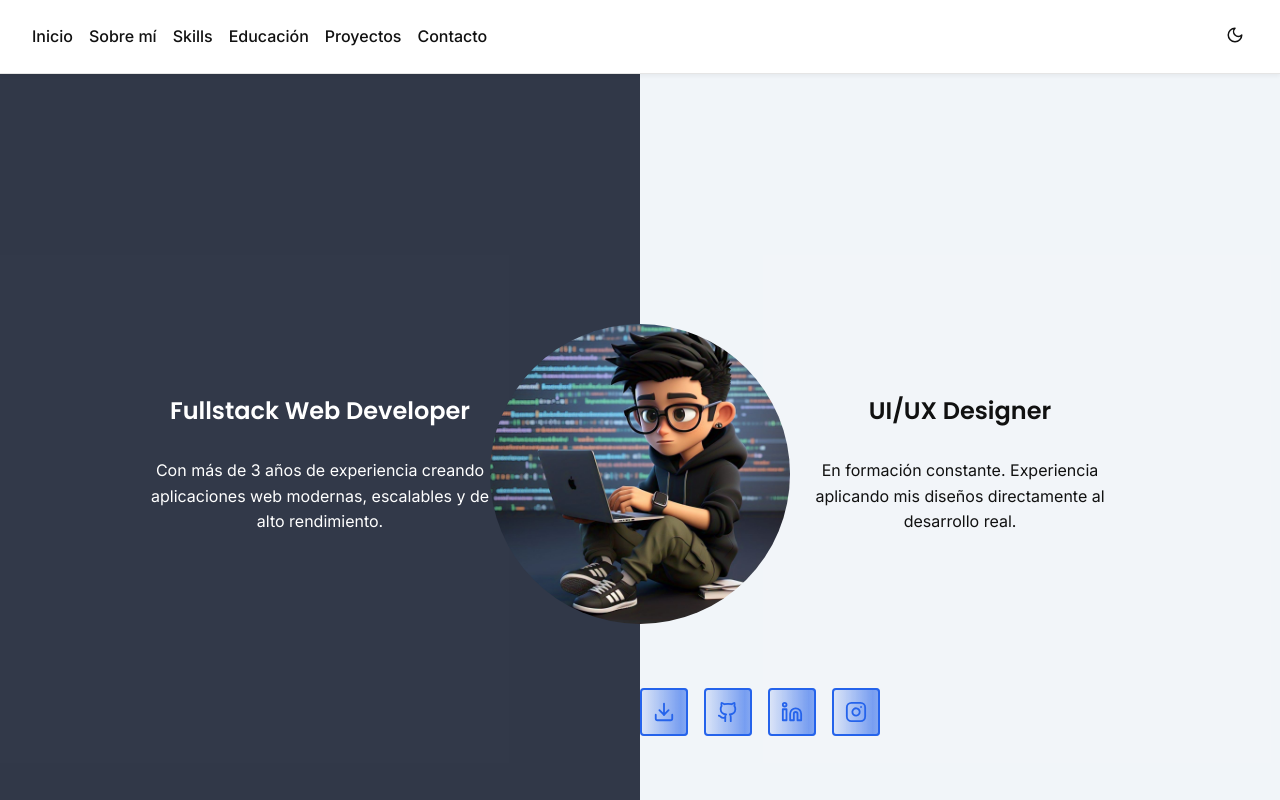
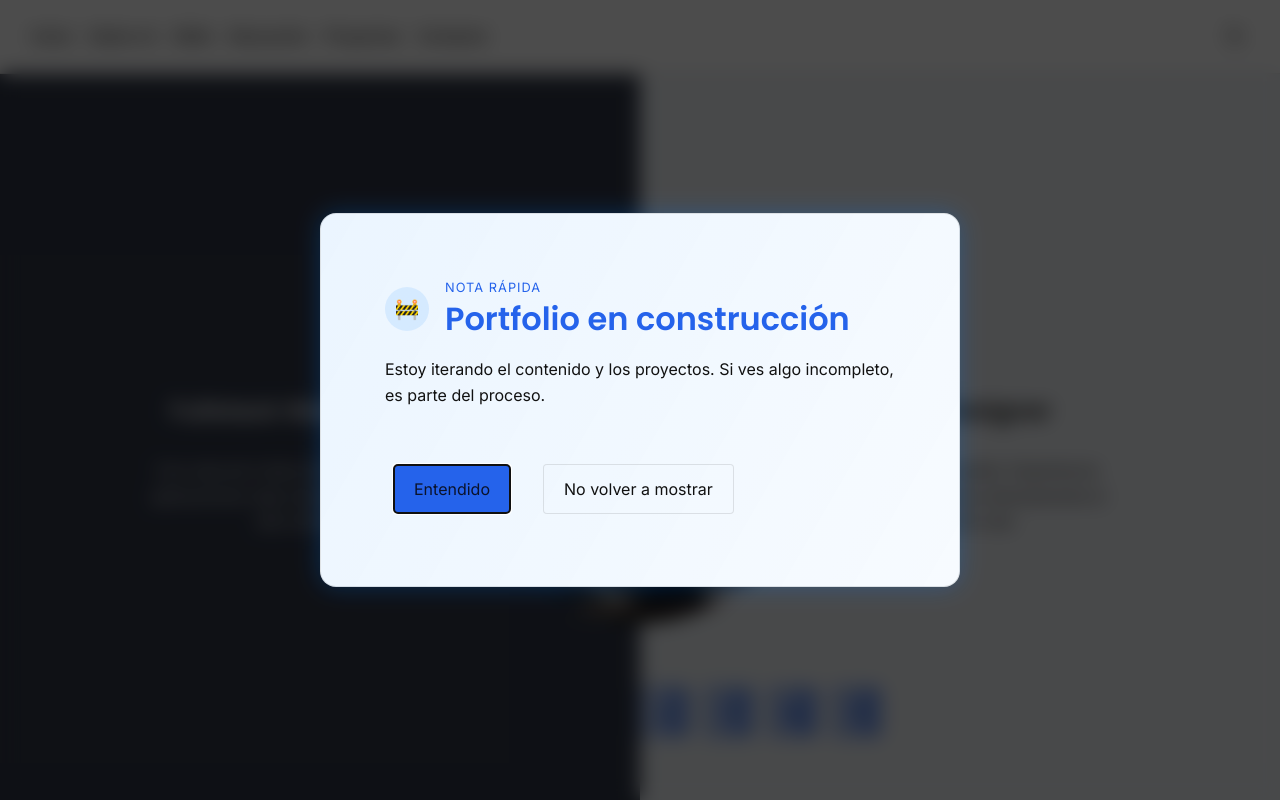
Before and after one commit to maw506/portfolio_astro, an Astro site: page / in a window 1280 px wide. Shown: the top 800 px of the page. Built offline with nearby package versions, Linux system fonts and the light colour scheme; Astro itself is replaced by a stand-in of ours; animation ran at ten frames a second.

Commit message:
Add development notice modal and shared modal component

```diff
--- /dev/null
+++ b/src/components/react/ui/DevelopmentNotice.tsx
@@ -0,0 +1,93 @@
+import React, { useCallback, useEffect, useId, useState } from "react";
+import Modal from "./Modal";
+
+const STORAGE_KEY = "portfolio_development_notice";
+const ONE_DAY = 24 * 60 * 60 * 1000;
+
+type NoticePreference = {
+  hideUntil?: number;
+  permanentlyDismissed?: boolean;
+};
+
+const parsePreference = (): NoticePreference | null => {
+  if (typeof window === "undefined") return null;
+  const raw = window.localStorage.getItem(STORAGE_KEY);
+  if (!raw) return null;
+
+  try {
+    return JSON.parse(raw) as NoticePreference;
+  } catch {
+    return null;
+  }
+};
+
+export default function DevelopmentNotice() {
+  const [isOpen, setIsOpen] = useState(false);
+
+  useEffect(() => {
+    if (typeof window === "undefined") return;
+
+    const preference = parsePreference();
+    if (preference?.permanentlyDismissed) return;
+    if (preference?.hideUntil && Date.now() < preference.hideUntil) return;
+    setIsOpen(true);
+  }, []);
+
+  const persistPreference = useCallback(
+    (days: number | null, permanentlyDismissed = false) => {
+      if (typeof window === "undefined") return;
+      const hideUntil = days ? Date.now() + days * ONE_DAY : undefined;
+      const payload: NoticePreference = {
+        hideUntil,
+        permanentlyDismissed,
+      };
+      window.localStorage.setItem(STORAGE_KEY, JSON.stringify(payload));
+    },
+    [],
+  );
+
+  const handleCloseForNow = useCallback(() => {
+    persistPreference(7);
+    setIsOpen(false);
+  }, [persistPreference]);
+
+  const handleNeverShow = useCallback(() => {
+    persistPreference(null, true);
+    setIsOpen(false);
+  }, [persistPreference]);
+
+  const titleId = useId();
+  const descriptionId = useId();
+
+  return (
+    <Modal
+      isOpen={isOpen}
+      onClose={handleCloseForNow}
+      labelledBy={titleId}
+      describedBy={descriptionId}
+      contentClassName="dev-modal"
+    >
+      <div className="dev-modal__header">
+        <div className="dev-modal__icon" aria-hidden="true">
+          🚧
+        </div>
+        <div>
+          <p className="dev-modal__eyebrow">Nota rápida</p>
+          <h3 id={titleId}>Portfolio en construcción</h3>
+        </div>
+      </div>
+      <p id={descriptionId} className="dev-modal__body">
+        Estoy iterando el contenido y los proyectos. Si ves algo incompleto, es
+        parte del proceso.
+      </p>
+      <div className="dev-modal__actions">
+        <button className="btn primary" type="button" onClick={handleCloseForNow}>
+          Entendido
+        </button>
+        <button className="btn ghost" type="button" onClick={handleNeverShow}>
+          No volver a mostrar
+        </button>
+      </div>
+    </Modal>
+  );
+}
--- /dev/null
+++ b/src/components/react/ui/Modal.tsx
@@ -0,0 +1,139 @@
+import React, { useEffect, useMemo, useRef, useState } from "react";
+import { createPortal } from "react-dom";
+
+type ModalProps = {
+  isOpen: boolean;
+  onClose: () => void;
+  children: React.ReactNode;
+  labelledBy?: string;
+  describedBy?: string;
+  closeOnOverlayClick?: boolean;
+  overlayClassName?: string;
+  contentClassName?: string;
+};
+
+const FOCUSABLE_SELECTORS =
+  'a[href], button, textarea, input, select, details, [tabindex]:not([tabindex="-1"])';
+
+export default function Modal({
+  isOpen,
+  onClose,
+  children,
+  labelledBy,
+  describedBy,
+  closeOnOverlayClick = true,
+  overlayClassName = "",
+  contentClassName = "",
+}: ModalProps) {
+  const [mounted, setMounted] = useState(false);
+  const overlayRef = useRef<HTMLDivElement | null>(null);
+  const contentRef = useRef<HTMLDivElement | null>(null);
+  const lastActiveElement = useRef<Element | null>(null);
+
+  useEffect(() => {
+    setMounted(true);
+  }, []);
+
+  useEffect(() => {
+    if (!isOpen || typeof document === "undefined") return undefined;
+
+    lastActiveElement.current = document.activeElement;
+    document.body.classList.add("modal-open");
+
+    const content = contentRef.current;
+    const firstFocusable = content?.querySelector<HTMLElement>(
+      FOCUSABLE_SELECTORS,
+    );
+    (firstFocusable ?? content)?.focus();
+
+    return () => {
+      document.body.classList.remove("modal-open");
+      if (lastActiveElement.current instanceof HTMLElement) {
+        lastActiveElement.current.focus();
+      }
+    };
+  }, [isOpen]);
+
+  useEffect(() => {
+    if (!isOpen || typeof document === "undefined") return undefined;
+
+    const handleKeyDown = (event: KeyboardEvent) => {
+      if (!contentRef.current) return;
+
+      if (event.key === "Escape") {
+        event.preventDefault();
+        onClose();
+      }
+
+      if (event.key === "Tab") {
+        const focusables = Array.from(
+          contentRef.current.querySelectorAll<HTMLElement>(FOCUSABLE_SELECTORS),
+        ).filter((el) => !el.hasAttribute("disabled"));
+
+        if (focusables.length === 0) {
+          event.preventDefault();
+          contentRef.current.focus();
+          return;
+        }
+
+        const first = focusables[0];
+        const last = focusables[focusables.length - 1];
+        const active = document.activeElement as HTMLElement | null;
+        const isShift = event.shiftKey;
+
+        if (!active || !contentRef.current.contains(active)) {
+          event.preventDefault();
+          (isShift ? last : first).focus();
+          return;
+        }
+
+        if (!isShift && active === last) {
+          event.preventDefault();
+          first.focus();
+        } else if (isShift && active === first) {
+          event.preventDefault();
+          last.focus();
+        }
+      }
+    };
+
+    document.addEventListener("keydown", handleKeyDown);
+    return () => document.removeEventListener("keydown", handleKeyDown);
+  }, [isOpen, onClose]);
+
+  const portalTarget = useMemo(
+    () => (typeof document !== "undefined" ? document.body : null),
+    [],
+  );
+
+  if (!mounted || !isOpen || !portalTarget) return null;
+
+  const handleOverlayClick = (event: React.MouseEvent<HTMLDivElement>) => {
+    if (!closeOnOverlayClick) return;
+    if (event.target === overlayRef.current) {
+      onClose();
+    }
+  };
+
+  return createPortal(
+    <div
+      className={`modal-overlay ${overlayClassName}`.trim()}
+      role="presentation"
+      onMouseDown={handleOverlayClick}
+      ref={overlayRef}
+    >
+      <div
+        className={`modal-card ${contentClassName}`.trim()}
+        role="dialog"
+        aria-modal="true"
+        aria-labelledby={labelledBy}
+        aria-describedby={describedBy}
+        tabIndex={-1}
+        ref={contentRef}
+      >
+        {children}
+      </div>
+    </div>,
+    portalTarget,
+  );
+}
--- a/src/components/react/ui/ProjectModal.tsx
+++ b/src/components/react/ui/ProjectModal.tsx
@@ -1,6 +1,7 @@
-import React from "react";
+import React, { useId } from "react";
 import { Tag } from "antd";
 import { tagColors } from "../../../utils/tagColors";
+import Modal from "./Modal";
 
 interface Project {
   title: string;
@@ -23,17 +24,25 @@ interface Props {
 }
 
 export default function ProjectModal({ isOpen, onClose, project }: Props) {
+  const titleId = useId();
+  const descriptionId = useId();
+
   if (!isOpen || !project) return null;
 
   return (
-    <div className="modal-overlay" onClick={onClose}>
-      <div className="modal-card" onClick={(e) => e.stopPropagation()}>
-        <button className="modal-close" onClick={onClose}>
+    <Modal
+      isOpen={isOpen}
+      onClose={onClose}
+      labelledBy={titleId}
+      describedBy={descriptionId}
+      contentClassName="project-modal"
+    >
+      <button className="modal-close" onClick={onClose} aria-label="Cerrar modal">
         ✕
       </button>
 
-        <h3>{project.title}</h3>
-        <p>{project.description}</p>
+      <h3 id={titleId}>{project.title}</h3>
+      <p id={descriptionId}>{project.description}</p>
 
       <div className="modal-flex">
         {project.rol && (
@@ -86,7 +95,6 @@ export default function ProjectModal({ isOpen, onClose, project }: Props) {
       {project.image && (
         <img src={project.image} alt={project.title} className="modal-img" />
       )}
-      </div>
-    </div>
+    </Modal>
   );
 }
--- a/src/layouts/MainLayout.astro
+++ b/src/layouts/MainLayout.astro
@@ -1,6 +1,7 @@
 ---
 import "../styles/main.scss";
 import Header from "./Header.astro";
+import DevelopmentNotice from "../components/react/ui/DevelopmentNotice.tsx";
 ---
 
 <!doctype html>
@@ -26,6 +27,7 @@ import Header from "./Header.astro";
   <body>
     <main class="site-wrapper">
       <Header />
+      <DevelopmentNotice client:load />
       <slot />
     </main>
   </body>
--- a/src/styles/main.scss
+++ b/src/styles/main.scss
@@ -1,6 +1,7 @@
 @use "utils/variables";
 @use "base/reset";
 @use "base/typography";
+@use "utils/_projectModal.scss";
 
 .site-wrapper {
   font-family: "Inter", sans-serif;
--- a/src/styles/utils/_projectModal.scss
+++ b/src/styles/utils/_projectModal.scss
@@ -10,7 +10,12 @@
   display: flex;
   justify-content: center;
   align-items: center;
+  padding: $spacing-md;
   z-index: 9999;
+
+  @media (max-width: 640px) {
+    align-items: flex-end;
+  }
 }
 
 .modal-card {
@@ -20,10 +25,14 @@
   border-radius: $radius-lg;
   box-shadow: 0 0 25px rgba(0, 128, 255, 0.25);
   max-width: 720px;
-  width: 90%;
+  width: min(95%, 640px);
   color: var(--text-color);
   position: relative;
   animation: zoomIn 0.3s ease;
+  max-height: calc(100vh - 2 * $spacing-lg);
+  overflow: auto;
+  display: flex;
+  flex-direction: column;
 
   @keyframes zoomIn {
     from {
@@ -63,6 +72,11 @@
     }
   }
 
+  .modal-scroll {
+    overflow-y: auto;
+    max-height: 100%;
+  }
+
   .tech-tags {
     display: flex;
     flex-wrap: wrap;
@@ -75,6 +89,15 @@
     margin-top: $spacing-md;
     border: 1px solid var(--border-color);
     box-shadow: 0 0 10px rgba(100, 150, 255, 0.15);
+  }
+
+  @media (max-width: 640px) {
+    border-radius: $radius-lg $radius-lg calc($radius-lg + 6px)
+      calc($radius-lg + 6px);
+    width: 100%;
+    max-width: 100%;
+    padding: $spacing-md;
+    max-height: calc(100vh - 3 * $spacing-md);
   }
 }
 
@@ -92,3 +115,99 @@
     color: var(--primary-color);
   }
 }
+
+body.modal-open {
+  overflow: hidden;
+  touch-action: none;
+}
+
+.modal-actions,
+.dev-modal__actions {
+  display: flex;
+  gap: $spacing-sm;
+  flex-wrap: wrap;
+  justify-content: flex-end;
+  margin-top: $spacing-md;
+
+  .btn,
+  .dev-button {
+    padding: 0.75rem 1.25rem;
+    border-radius: $radius-sm;
+    border: 1px solid var(--border-color);
+    background: transparent;
+    color: var(--text-color);
+    cursor: pointer;
+    transition: transform 0.2s ease, box-shadow 0.2s ease, background 0.2s ease;
+
+    &:hover {
+      transform: translateY(-1px);
+      box-shadow: 0 4px 12px rgba(0, 0, 0, 0.12);
+    }
+  }
+
+  .btn.primary,
+  .dev-button.primary {
+    background: var(--primary-color);
+    color: #0b132b;
+    border-color: var(--primary-color);
+  }
+
+  .btn.ghost,
+  .dev-button.ghost {
+    background: rgba(255, 255, 255, 0.04);
+    border-color: var(--border-color);
+  }
+}
+
+.dev-modal {
+  background: linear-gradient(
+      120deg,
+      rgba(0, 128, 255, 0.08),
+      rgba(0, 128, 255, 0.03)
+    ),
+    var(--card-bg);
+  border-color: var(--border-color);
+  padding: $spacing-lg;
+  gap: $spacing-sm;
+
+  .dev-modal__header {
+    display: flex;
+    align-items: center;
+    gap: $spacing-sm;
+  }
+
+  .dev-modal__icon {
+    width: 44px;
+    height: 44px;
+    border-radius: 50%;
+    display: grid;
+    place-items: center;
+    background: rgba(0, 128, 255, 0.1);
+    font-size: 1.25rem;
+  }
+
+  .dev-modal__eyebrow {
+    text-transform: uppercase;
+    letter-spacing: 0.08em;
+    color: var(--primary-color);
+    font-size: 0.8rem;
+    margin: 0;
+  }
+
+  h3 {
+    margin: 0.15rem 0;
+  }
+
+  .dev-modal__body {
+    margin: 0;
+    line-height: 1.6;
+  }
+
+  .dev-modal__actions {
+    justify-content: flex-start;
+  }
+
+  @media (max-width: 640px) {
+    padding-bottom: max($spacing-lg, env(safe-area-inset-bottom, 0));
+  }
+}
```
Lines whose indentation alone changed are shown as unchanged.
